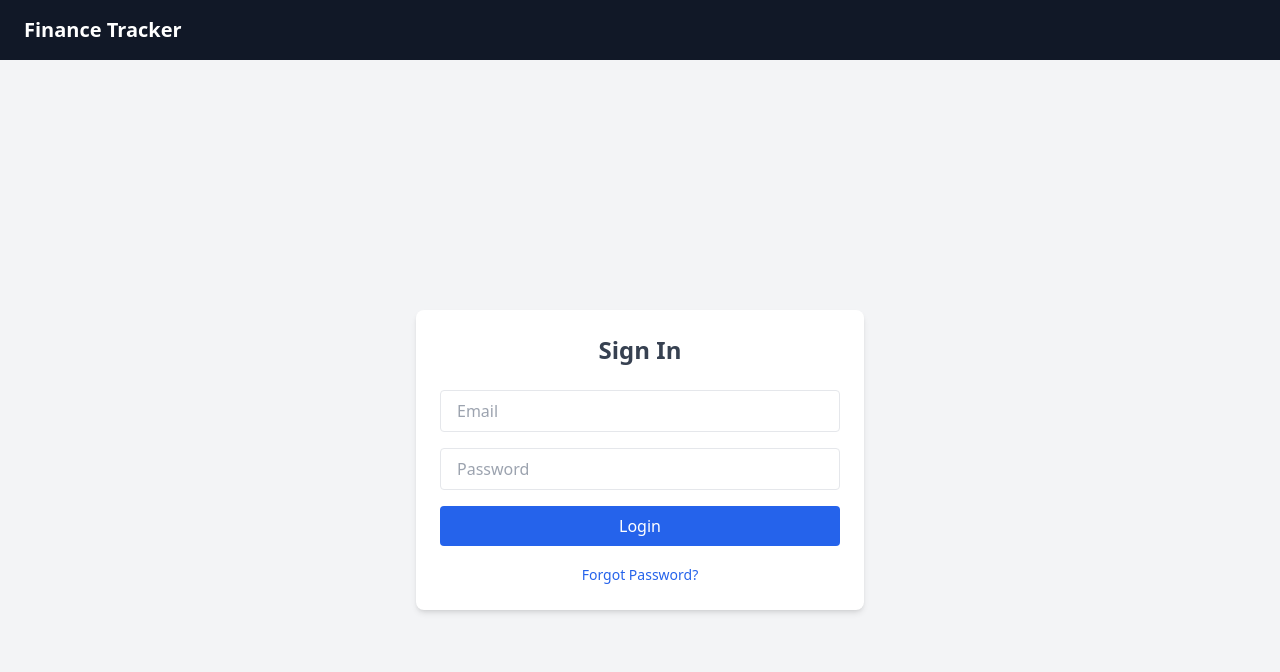
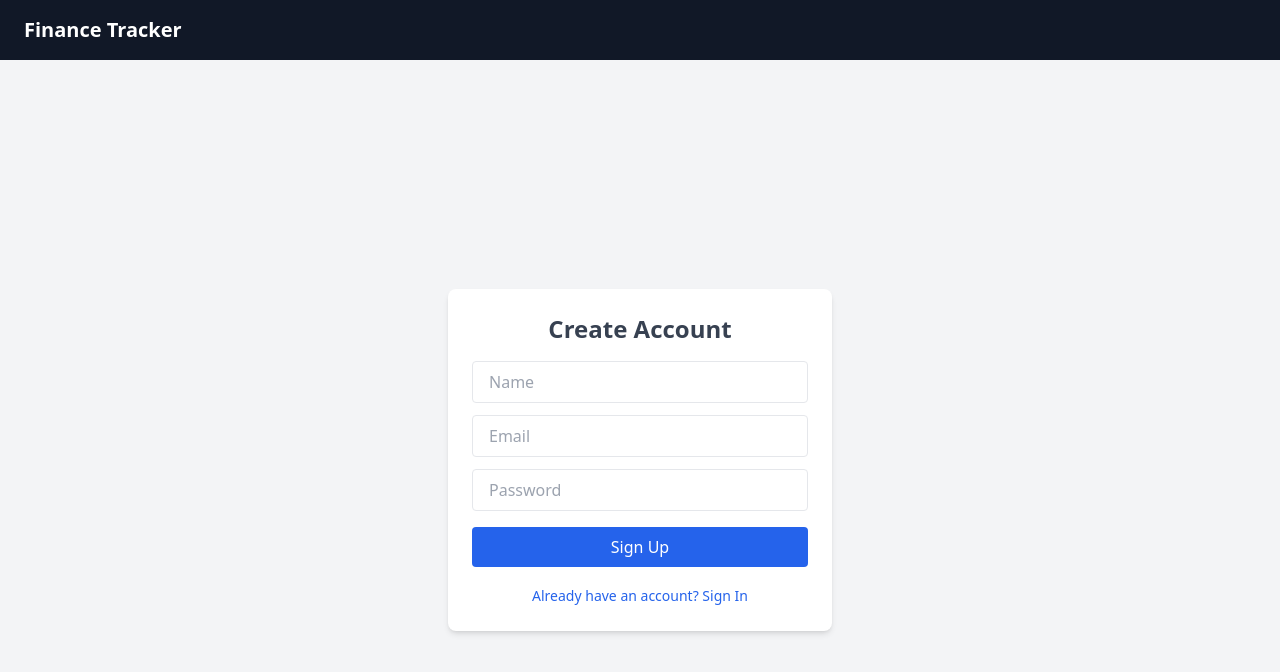
Before and after one commit to shaikh-mohd-samir/FINANCE-TRACKER, a React (Vite) app in the folder frontend/: page / in a window 1280 px wide. Before the commit this address led to /signin. Shown: the top 672 px of the page. Built offline with nearby package versions, Linux system fonts and the light colour scheme.

Commit message:
Fix routing default signup page

```diff
--- a/frontend/src/App.jsx
+++ b/frontend/src/App.jsx
@@ -11,13 +11,13 @@ import ResetPassword from "./pages/ResetPassword";
 import Home from "./pages/Home";
 import Profile from "./pages/Profile";
 
-/* 🔒 Protected Route */
+/* 🔐 Protected Route */
 function PrivateRoute({ children }) {
   const { user } = useAuth();
   return user ? children : <Navigate to="/signin" replace />;
 }
 
-/* 🌐 All Routes */
+/* 🌍 All Routes */
 function AppRoutes() {
   const { user } = useAuth();
 
@@ -27,16 +27,17 @@ function AppRoutes() {
       {user && <Navbar />}
 
       <Routes>
-        {/* Auth routes */}
-        <Route path="/signup" element={!user ? <Signup /> : <Navigate to="/" replace />} />
-        <Route path="/signin" element={!user ? <Signin /> : <Navigate to="/" replace />} />
+        {/* 👤 Public Routes */}
+        <Route path="/" element={<Signup />} />
+        <Route path="/signup" element={<Signup />} />
+        <Route path="/signin" element={<Signin />} />
         <Route path="/verify-otp" element={<VerifyOtp />} />
         <Route path="/forgot" element={<ForgotPassword />} />
         <Route path="/reset" element={<ResetPassword />} />
 
-        {/* Protected routes */}
+        {/* 🔒 Protected Routes */}
         <Route
-          path="/"
+          path="/home"
           element={
             <PrivateRoute>
               <Home />
@@ -53,8 +54,8 @@ function AppRoutes() {
           }
         />
 
-        {/* Fallback */}
-        <Route path="*" element={<Navigate to={user ? "/" : "/signin"} replace />} />
+        {/* 🧭 Fallback */}
+        <Route path="*" element={<Navigate to="/" replace />} />
       </Routes>
     </>
   );
```
